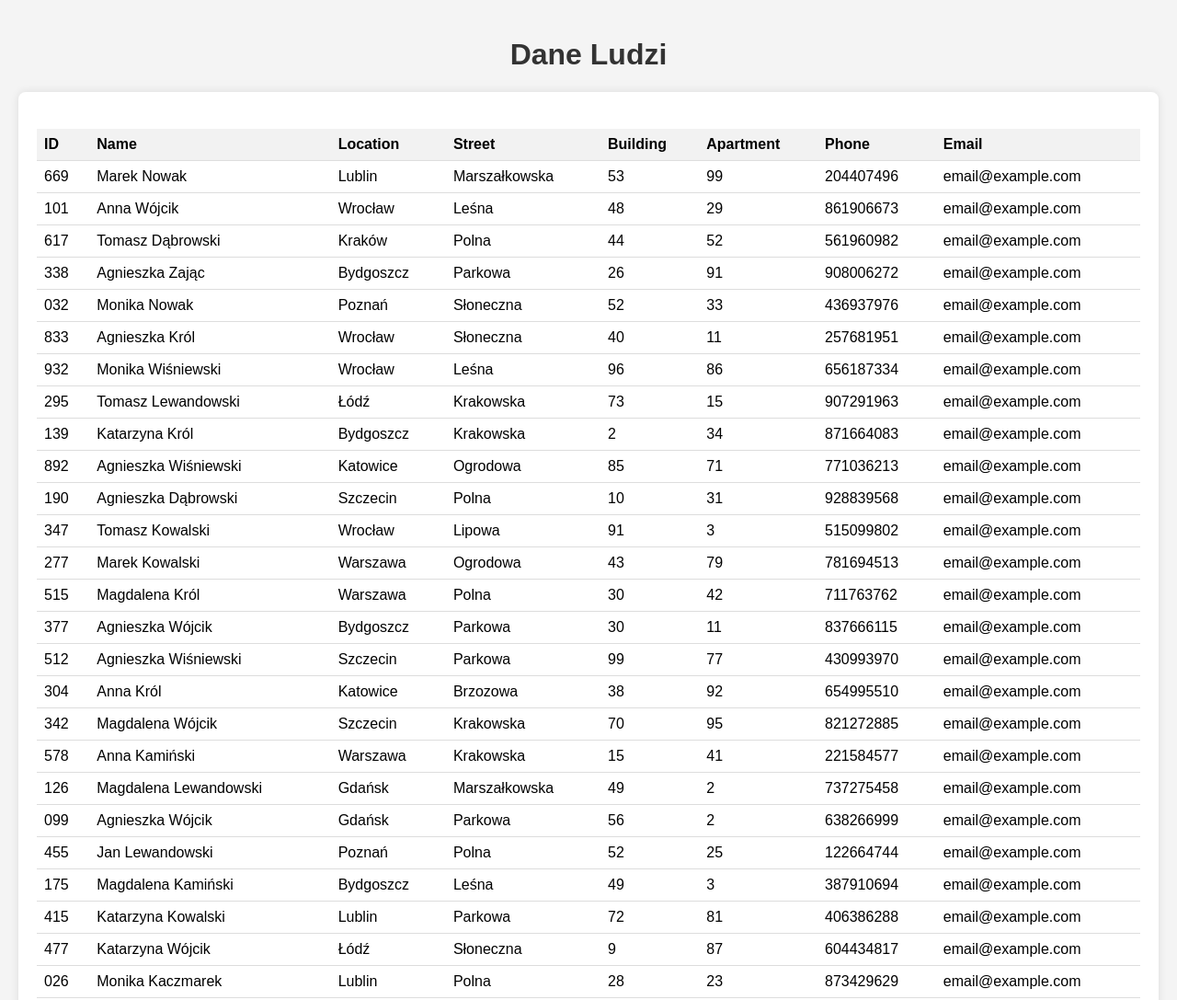
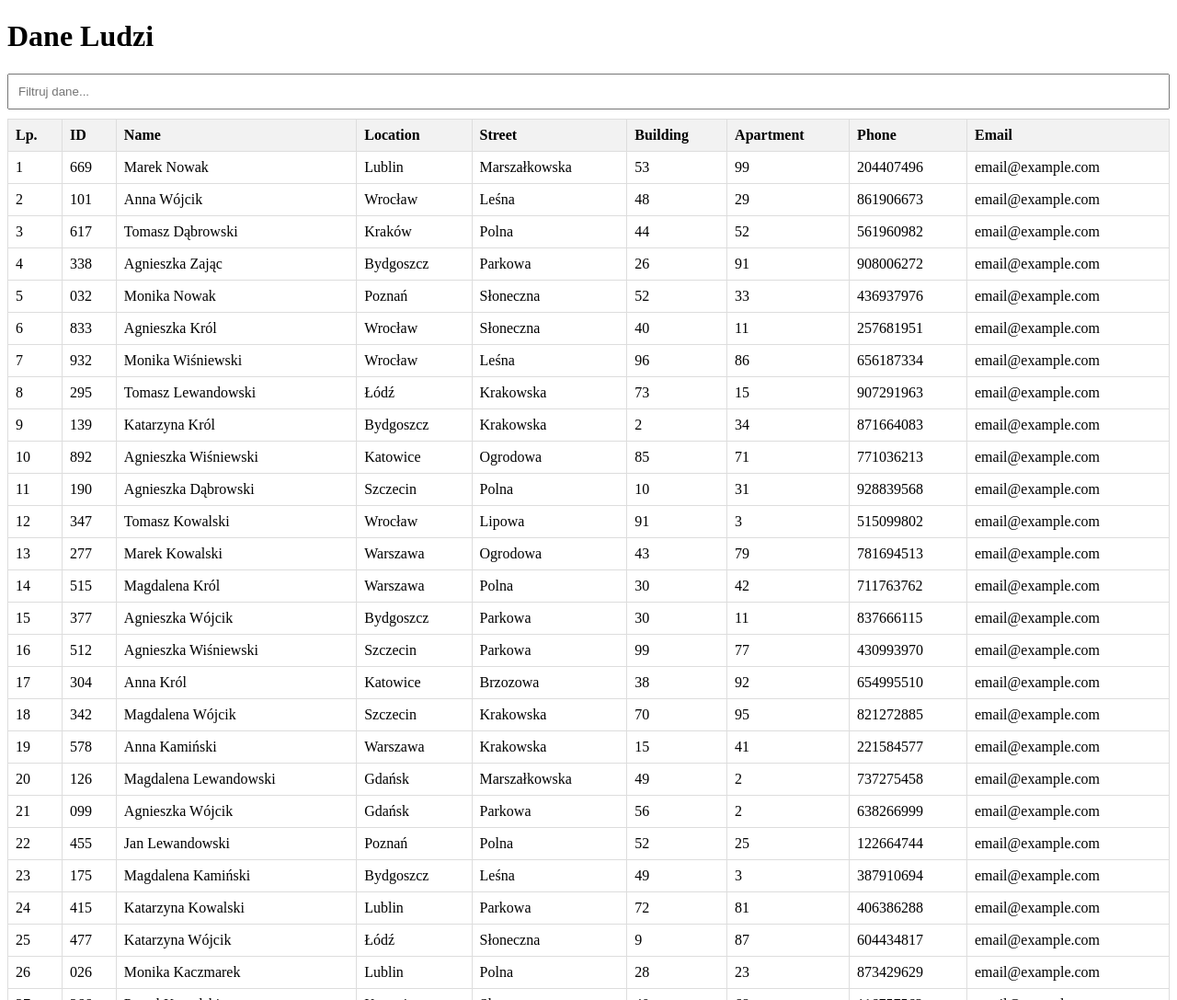
Before and after one commit to piterbar/QA-Zad.17, a website: page index.html in a window 1280 px wide. Shown: the top 1087 px of the page at 92% size. Drawn offline with Linux system fonts and the light colour scheme.

Commit message:
search and final css

```diff
--- a/index.html
+++ b/index.html
@@ -1,4 +1,3 @@
-
 <!DOCTYPE html>
 <html lang="pl">
 <head>
@@ -9,7 +8,10 @@
 </head>
 <body>
     <h1>Dane Ludzi</h1>
-    <div id="data-container"></div>
+    <input type="text" id="filter-input" placeholder="Filtruj dane..." style="width: 100%; padding: 10px; margin-bottom: 10px;">
+    <div id="data-container">
+
+    </div>
     <script src="script.js"></script>
 </body>
 </html>
--- a/script.js
+++ b/script.js
@@ -1,14 +1,42 @@
+document.addEventListener('DOMContentLoaded', function() {
+    const input = document.getElementById('filter-input');
+    input.addEventListener('keyup', filterTable, false);
+});
+
+// Funkcja do filtrowania tabeli na podstawie inputu
+function filterTable(event) {
+    let filter = event.target.value.toUpperCase();
+    let table = document.getElementById("data-table");
+    let tr = table.getElementsByTagName("tr");
+
+    for (let i = 1; i < tr.length; i++) { // Start from 1 to skip the header row
+        let tds = tr[i].getElementsByTagName("td");
+        tr[i].style.display = "none"; // Hide the row initially
+
+        for (let j = 0; j < tds.length; j++) {
+            let td = tds[j];
+            if (td) {
+                let txtValue = td.textContent || td.innerText;
+                if (txtValue.toUpperCase().indexOf(filter) > -1) {
+                    tr[i].style.display = ""; // Show the row if the query matches
+                    break;
+                }
+            }
+        }
+    }
+}
 
 // Załadowanie danych JSON i przekształcenie ich w tabelę HTML
 fetch('people_data.json')
     .then(response => response.json())
     .then(data => {
         const container = document.getElementById('data-container');
-        let tableHTML = "<table><tr><th>ID</th><th>Name</th><th>Location</th><th>Street</th><th>Building</th><th>Apartment</th><th>Phone</th><th>Email</th></tr>";
+        let tableHTML = "<table id='data-table'><thead><tr><th>Lp.</th><th>ID</th><th>Name</th><th>Location</th><th>Street</th><th>Building</th><th>Apartment</th><th>Phone</th><th>Email</th></tr></thead><tbody>";
 
-        data.forEach(person => {
+        data.forEach((person, index) => {
             tableHTML += `
                 <tr>
+                    <td>${index + 1}</td>
                     <td>${person.id}</td>
                     <td>${person.name}</td>
                     <td>${person.location}</td>
@@ -21,7 +49,7 @@ fetch('people_data.json')
             `;
         });
 
-        tableHTML += "</table>";
+        tableHTML += "</tbody></table>";
         container.innerHTML = tableHTML;
     })
     .catch(error => console.error('Błąd wczytywania danych JSON:', error));
--- a/styles.css
+++ b/styles.css
@@ -1,40 +1,45 @@
 
-body {
-    font-family: Arial, sans-serif;
-    margin: 0;
-    padding: 20px;
-    background: #f4f4f4;
-    text-align: center;
+.container {
+    width: 80%;
+    margin: auto;
 }
 
-h1 {
-    color: #333;
-}
-
-#data-container {
-    margin-top: 20px;
-    padding: 20px;
-    background: white;
-    border-radius: 8px;
-    box-shadow: 0 0 10px rgba(0, 0, 0, 0.1);
+#filter-input {
+    width: 100%;
+    padding: 10px;
+    margin-bottom: 20px;
+    box-sizing: border-box;
 }
 
 table {
     width: 100%;
     border-collapse: collapse;
-    margin-top: 20px;
 }
 
 th, td {
     padding: 8px;
+    border: 1px solid #ddd;
     text-align: left;
-    border-bottom: 1px solid #ddd;
 }
 
 th {
     background-color: #f2f2f2;
 }
 
-tr:hover {
-    background-color: #f5f5f5;
+@media (max-width: 599px) {
+    .container {
+        width: 100%;
+    }
 }
+
+@media (min-width: 600px) {
+    /* Style dla urządzeń średnich */
+}
+
+@media (min-width: 900px) {
+    /* Style dla dużych urządzeń */
+}
+
+@media (min-width: 1200px) {
+    /* Style dla bardzo dużych urządzeń */
+}
```
